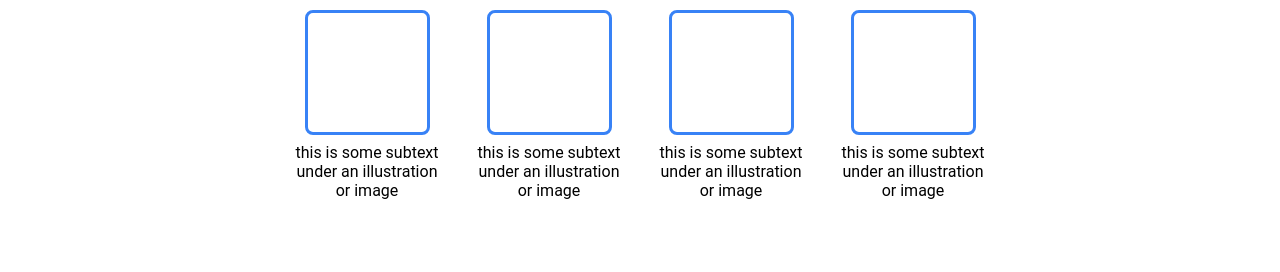
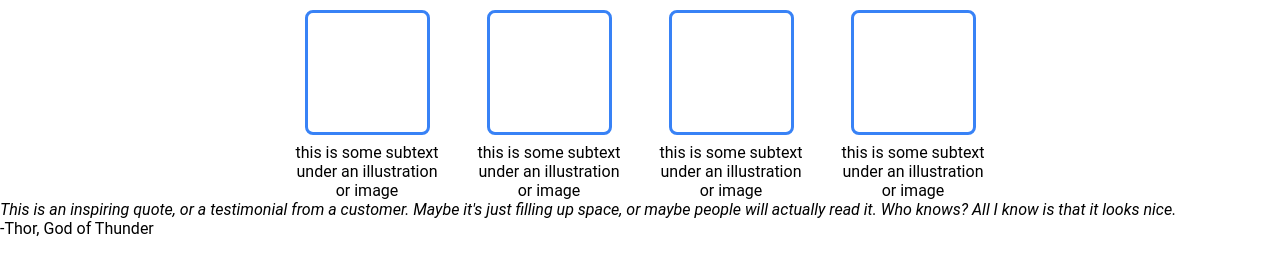
Before and after one commit to adhilkhan2023/landing-page, a plain HTML site: page index.html in a window 1280 px wide. Shown: the part 480-752 px from the top of the page. Drawn offline with Linux system fonts and the light colour scheme.

Commit message:
Add contents of Quote section

```diff
--- a/index.html
+++ b/index.html
@@ -44,5 +44,9 @@
       </div>
     </div>
   </div>
+  <div class="quote-section">
+    <div class="quote"><em>This is an inspiring quote, or a testimonial from a customer. Maybe it's just filling up space, or maybe people will actually read it. Who knows? All I know is that it looks nice.</em></div>
+    <p class="author">-Thor, God of Thunder</p>
+  </div>
 </body>
 </html>
```
